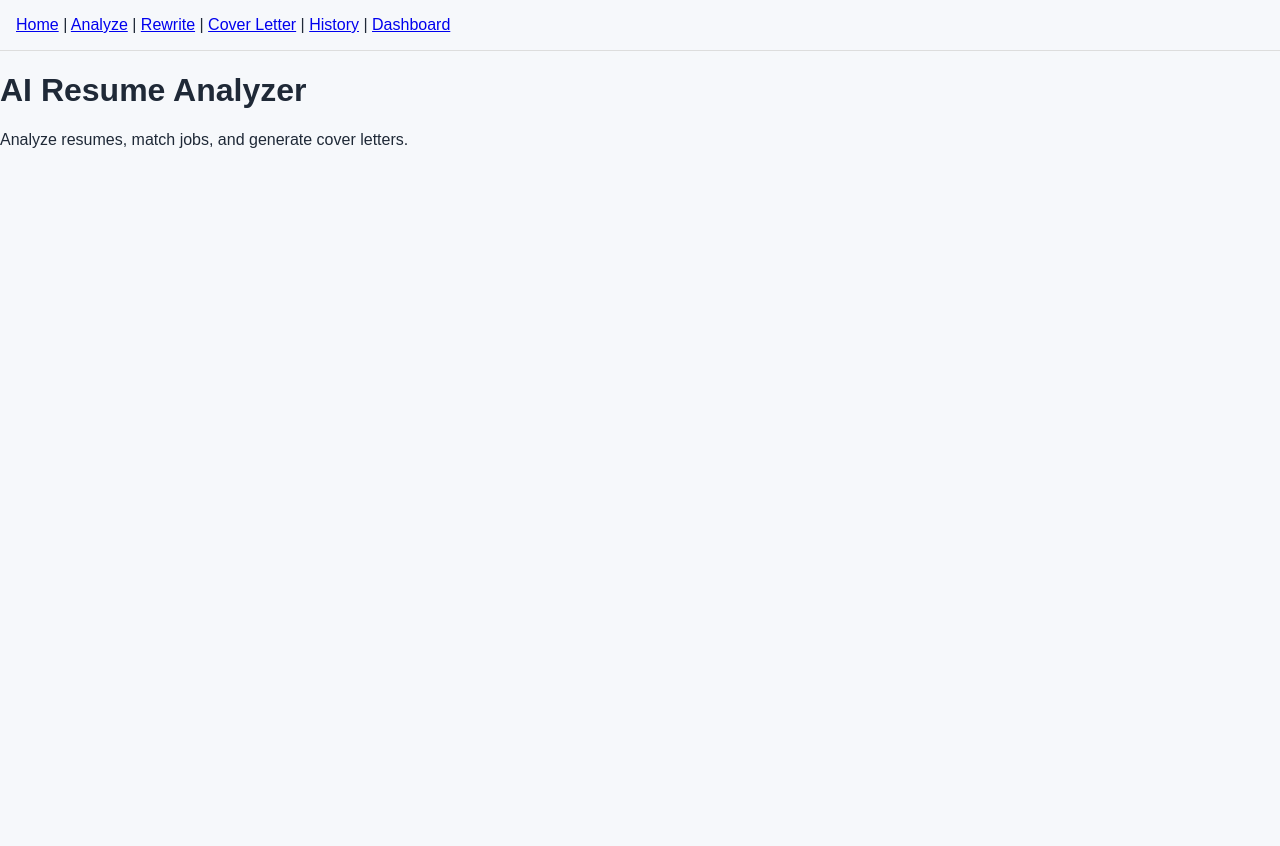
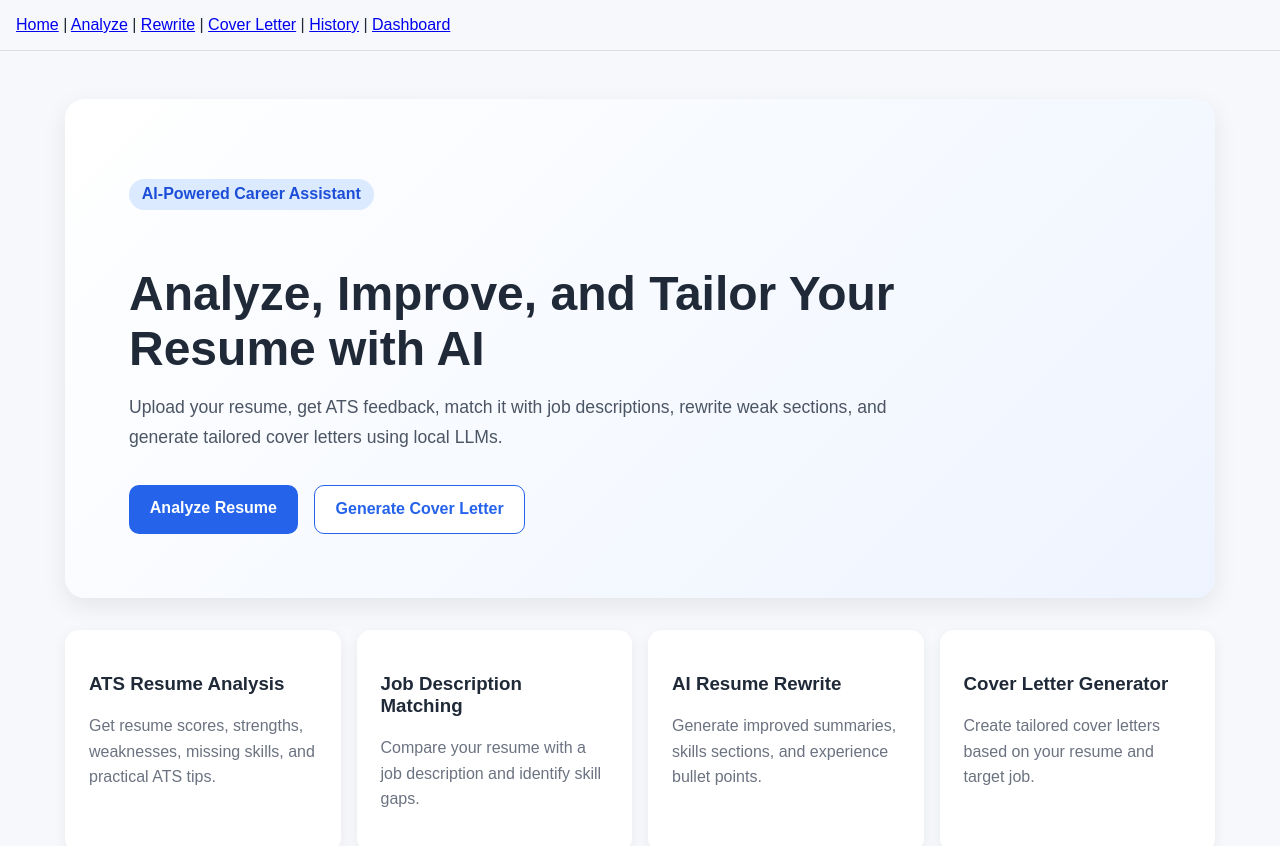
Before and after one commit to nirupamm/ai-resume-analyzer, a React app in the folder frontend/: page / in a window 1280 px wide. Shown: the top 846 px of the page. Before the commit the page ends 800 px from the top, so only its background shows below. Built offline with nearby package versions, Linux system fonts and the light colour scheme; the HTML template or start-up script is replaced by a standard one.

Commit message:
Redesign home page landing section

```diff
--- a/frontend/src/index.css
+++ b/frontend/src/index.css
@@ -106,3 +106,83 @@ button:disabled {
 .history-table tr:hover {
   background: #f3f4f6;
 }
+.home-page {
+  max-width: 1150px;
+  margin: 0 auto;
+  padding: 3rem 2rem;
+}
+
+.hero-section {
+  background: linear-gradient(135deg, #ffffff, #eef4ff);
+  border-radius: 20px;
+  padding: 4rem;
+  box-shadow: 0 8px 24px rgba(0, 0, 0, 0.08);
+}
+
+.badge {
+  display: inline-block;
+  background: #dbeafe;
+  color: #1d4ed8;
+  padding: 0.4rem 0.8rem;
+  border-radius: 999px;
+  font-weight: bold;
+  margin-bottom: 1rem;
+}
+
+.hero-section h1 {
+  font-size: 3rem;
+  max-width: 800px;
+  margin-bottom: 1rem;
+}
+
+.hero-text {
+  font-size: 1.1rem;
+  color: #4b5563;
+  max-width: 760px;
+  line-height: 1.7;
+}
+
+.hero-actions {
+  display: flex;
+  gap: 1rem;
+  margin-top: 2rem;
+  flex-wrap: wrap;
+}
+
+.primary-link,
+.secondary-link {
+  text-decoration: none;
+  padding: 0.9rem 1.3rem;
+  border-radius: 10px;
+  font-weight: bold;
+}
+
+.primary-link {
+  background: #2563eb;
+  color: white;
+}
+
+.secondary-link {
+  background: white;
+  color: #2563eb;
+  border: 1px solid #2563eb;
+}
+
+.features-grid {
+  display: grid;
+  grid-template-columns: repeat(auto-fit, minmax(240px, 1fr));
+  margin-top: 2rem;
+  gap: 1rem;
+}
+
+.feature-card {
+  background: white;
+  padding: 1.5rem;
+  border-radius: 14px;
+  box-shadow: 0 4px 14px rgba(0, 0, 0, 0.06);
+}
+
+.feature-card p {
+  color: #6b7280;
+  line-height: 1.6;
+}
--- a/frontend/src/pages/Home.jsx
+++ b/frontend/src/pages/Home.jsx
@@ -1,8 +1,60 @@
+import { Link } from "react-router-dom";
+
 export default function Home() {
   return (
-    <div>
-      <h1>AI Resume Analyzer</h1>
-      <p>Analyze resumes, match jobs, and generate cover letters.</p>
+    <div className="home-page">
+      <section className="hero-section">
+        <div>
+          <p className="badge">AI-Powered Career Assistant</p>
+
+          <h1>Analyze, Improve, and Tailor Your Resume with AI</h1>
+
+          <p className="hero-text">
+            Upload your resume, get ATS feedback, match it with job descriptions,
+            rewrite weak sections, and generate tailored cover letters using local LLMs.
+          </p>
+
+          <div className="hero-actions">
+            <Link to="/analyze" className="primary-link">
+              Analyze Resume
+            </Link>
+
+            <Link to="/cover-letter" className="secondary-link">
+              Generate Cover Letter
+            </Link>
+          </div>
+        </div>
+      </section>
+
+      <section className="features-grid">
+        <div className="feature-card">
+          <h3>ATS Resume Analysis</h3>
+          <p>
+            Get resume scores, strengths, weaknesses, missing skills, and practical ATS tips.
+          </p>
+        </div>
+
+        <div className="feature-card">
+          <h3>Job Description Matching</h3>
+          <p>
+            Compare your resume with a job description and identify skill gaps.
+          </p>
+        </div>
+
+        <div className="feature-card">
+          <h3>AI Resume Rewrite</h3>
+          <p>
+            Generate improved summaries, skills sections, and experience bullet points.
+          </p>
+        </div>
+
+        <div className="feature-card">
+          <h3>Cover Letter Generator</h3>
+          <p>
+            Create tailored cover letters based on your resume and target job.
+          </p>
+        </div>
+      </section>
     </div>
   );
 }
```
